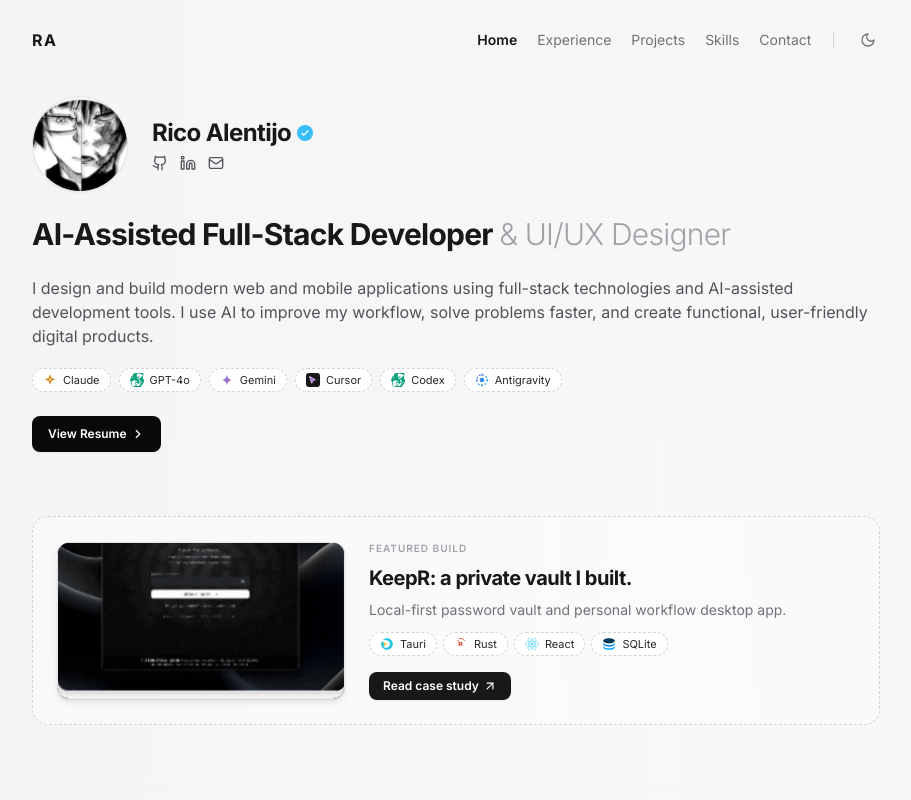
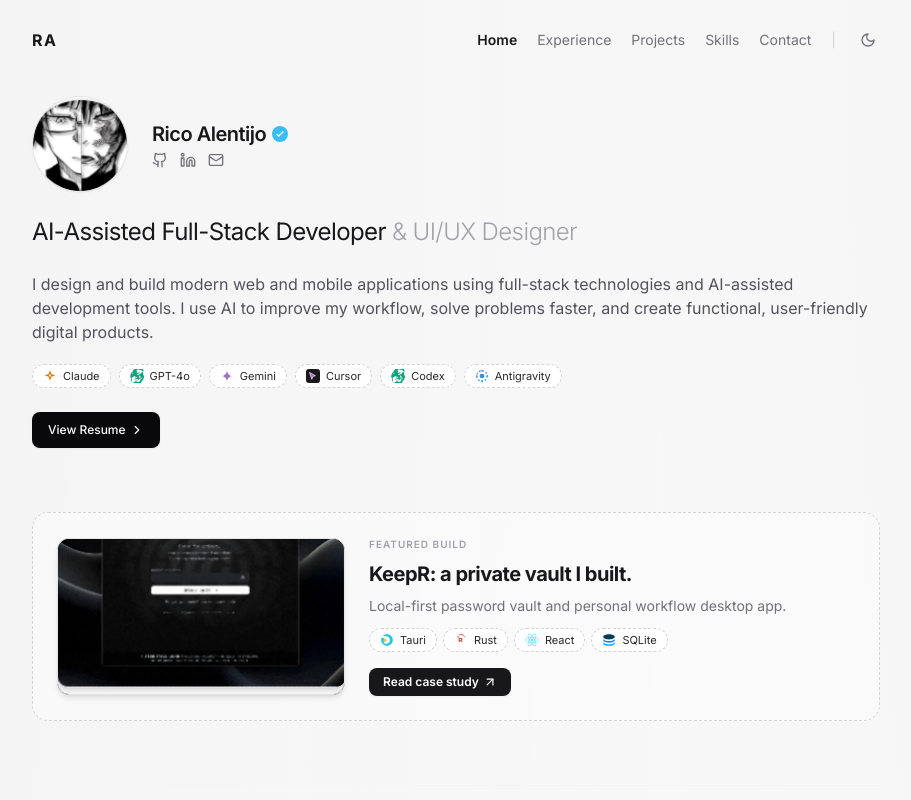
Before and after one commit to XeinQt/XeinQtie, a React (Vite) app: page / in a window 1280 px wide. Shown: the top 800 px of the page, without its empty margins (184-1095 px from the left). Built offline with nearby package versions, Linux system fonts and the light colour scheme.

Commit message:
style: reduce headline font weight for a clean simple minimalist aesthetic

```diff
--- a/src/pages/HomePage.tsx
+++ b/src/pages/HomePage.tsx
@@ -49,9 +49,9 @@ export const HomePage: React.FC<HomePageProps> = ({
           </div>
 
           {/* Name & Socials */}
-          <div className="space-y-1.5">
+          <div className="space-y-1">
             <div className="flex items-center gap-1.5">
-              <h1 className="text-xl sm:text-2xl font-bold text-zinc-900 dark:text-white tracking-tight">
+              <h1 className="text-lg sm:text-xl font-semibold text-zinc-900 dark:text-white tracking-tight">
                 {portfolioMeta.name}
               </h1>
               {/* Verified Badge Icon */}
@@ -63,7 +63,7 @@ export const HomePage: React.FC<HomePageProps> = ({
             </div>
 
             {/* Social Icons row */}
-            <div className="flex items-center gap-3 text-zinc-600 dark:text-zinc-400">
+            <div className="flex items-center gap-3 text-zinc-500 dark:text-zinc-400">
               <a
                 href={portfolioMeta.socials.github}
                 target="_blank"
@@ -93,13 +93,14 @@ export const HomePage: React.FC<HomePageProps> = ({
           </div>
         </div>
 
-        {/* Headline */}
-        <h2 className="text-2xl sm:text-3xl font-bold tracking-tight text-zinc-900 dark:text-white">
-          AI-Assisted Full-Stack Developer <span className="text-zinc-400 dark:text-zinc-500 font-light">& UI/UX Designer</span>
+        {/* Clean, Simple-weight Headline */}
+        <h2 className="text-xl sm:text-2xl font-normal text-zinc-900 dark:text-zinc-100 tracking-tight leading-snug">
+          <span>AI-Assisted Full-Stack Developer</span>{' '}
+          <span className="text-zinc-400 dark:text-zinc-500 font-light">& UI/UX Designer</span>
         </h2>
 
         {/* Bio paragraph with exact user requested introduction */}
-        <div className="space-y-4 text-sm sm:text-base text-zinc-600 dark:text-zinc-300 leading-relaxed">
+        <div className="space-y-4 text-sm sm:text-base text-zinc-600 dark:text-zinc-300 leading-relaxed font-normal">
           <p>
             {portfolioMeta.bio}
           </p>
@@ -119,7 +120,7 @@ export const HomePage: React.FC<HomePageProps> = ({
         <div>
           <button
             onClick={onOpenResume}
-            className="inline-flex items-center gap-1 px-4 py-2.5 rounded-lg text-xs font-semibold bg-zinc-950 hover:bg-black text-white dark:bg-white dark:hover:bg-zinc-200 dark:text-zinc-950 shadow-sm transition cursor-pointer"
+            className="inline-flex items-center gap-1 px-4 py-2.5 rounded-lg text-xs font-medium bg-zinc-950 hover:bg-black text-white dark:bg-white dark:hover:bg-zinc-200 dark:text-zinc-950 shadow-sm transition cursor-pointer"
           >
             <span>View Resume</span>
             <ChevronRight className="w-3.5 h-3.5" />
```
